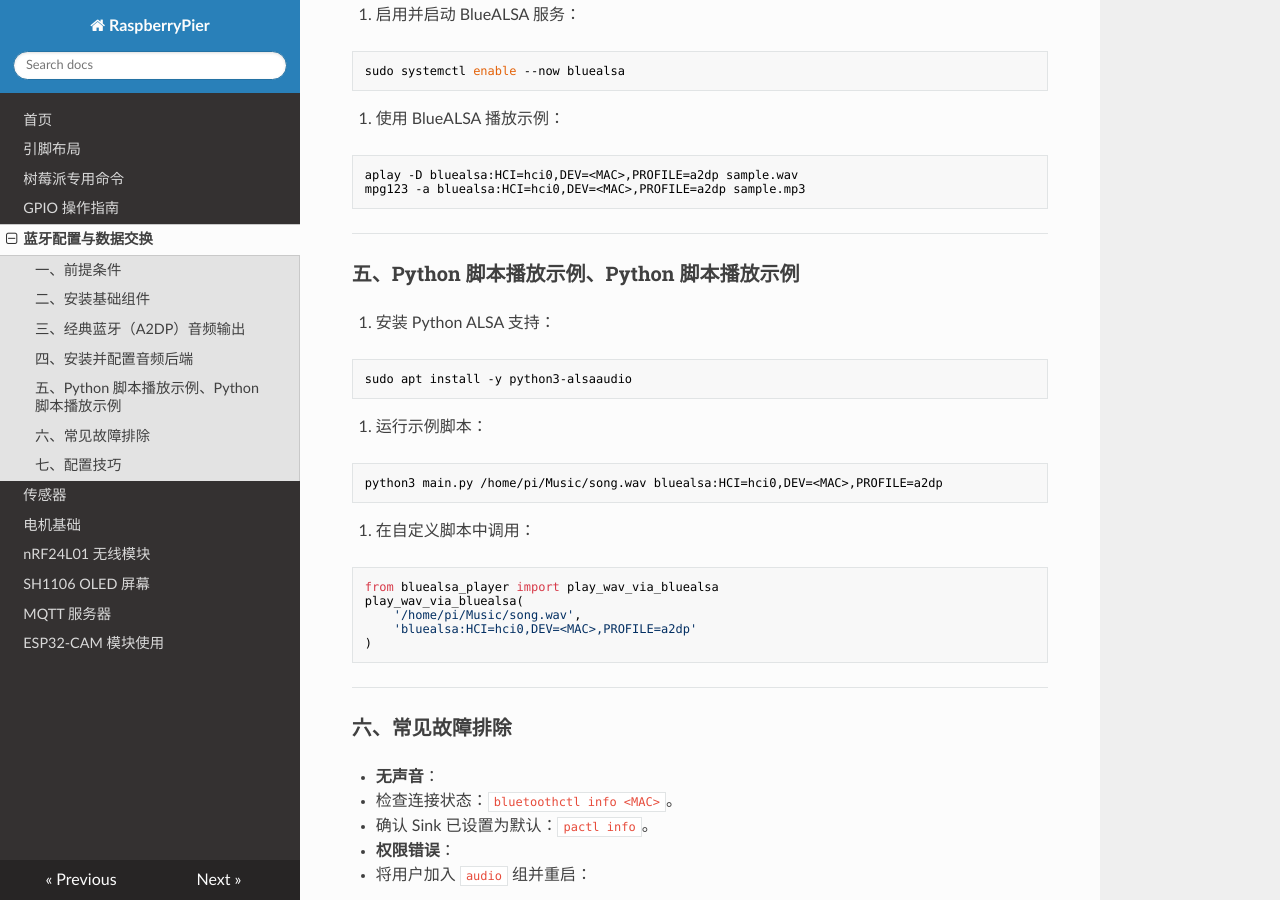
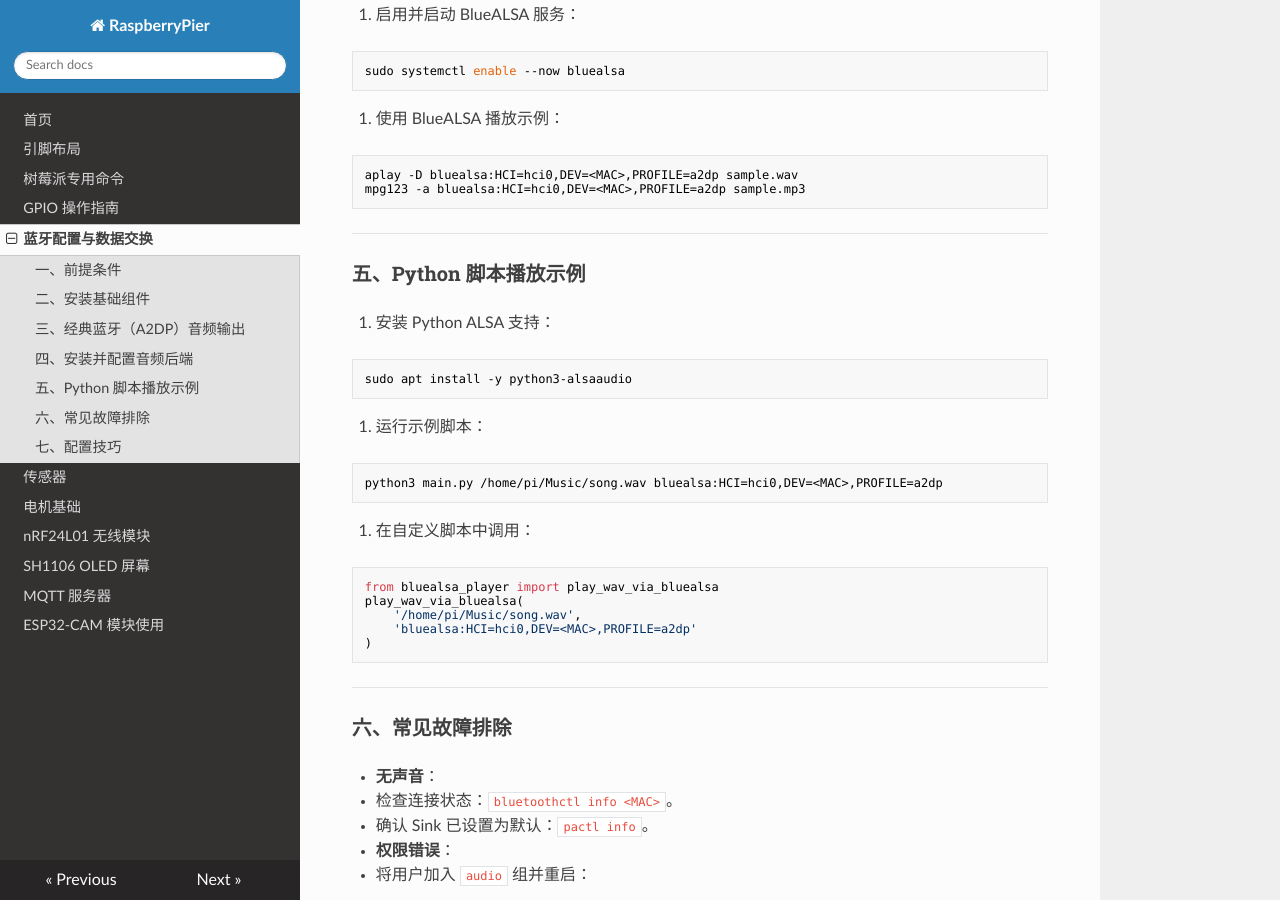
Before and after one commit to SwartzMss/RaspberryPier, an MkDocs documentation site: the page built from docs/bluetooth.md, in a window 1280 px wide and 900 px high, scrolled down 1638 px. Built offline with MkDocs 1.6.1, drawn with Linux system fonts in a browser that asks for light colours; nearby versions of some CDN libraries.

Commit message:
Update bluetooth.md

```diff
--- a/docs/bluetooth.md
+++ b/docs/bluetooth.md
@@ -95,7 +95,7 @@
 
 ---
 
-### 五、Python 脚本播放示例、Python 脚本播放示例
+### 五、Python 脚本播放示例
 
 1. 安装 Python ALSA 支持：
 
```
